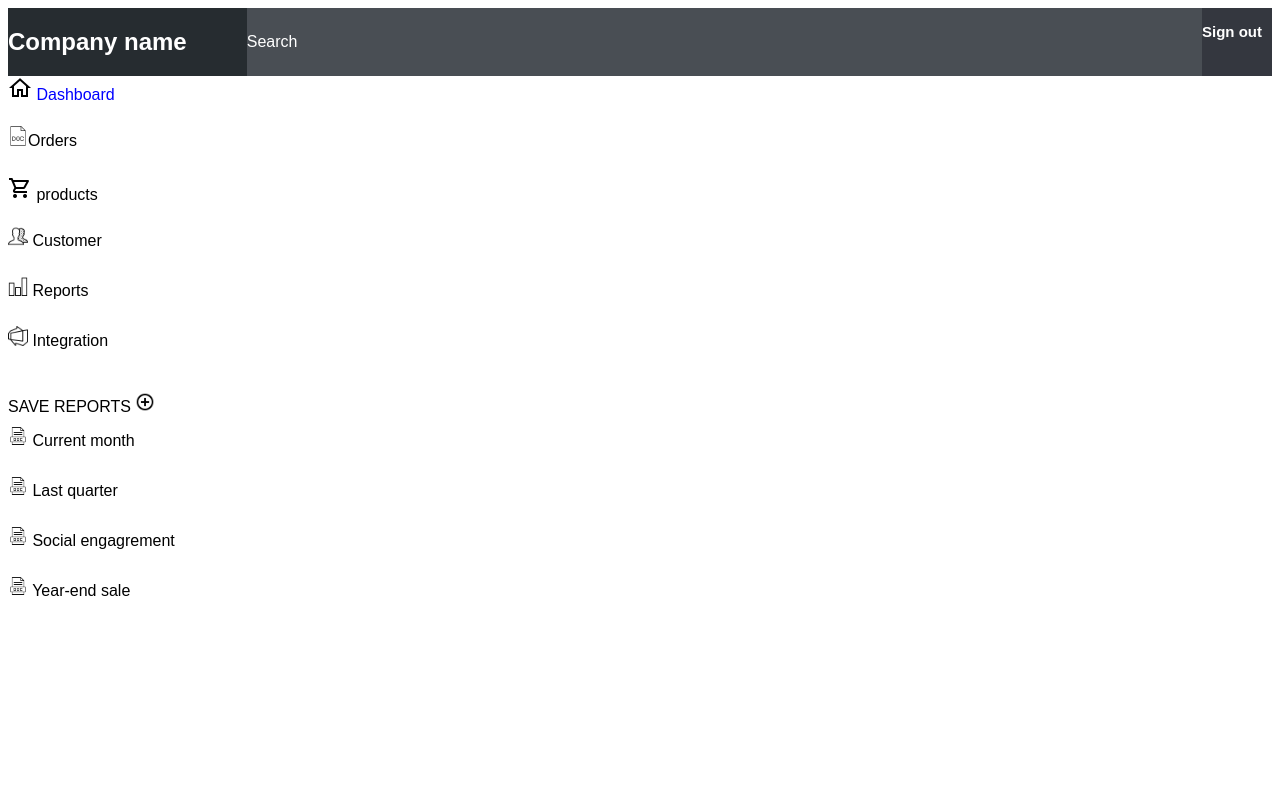
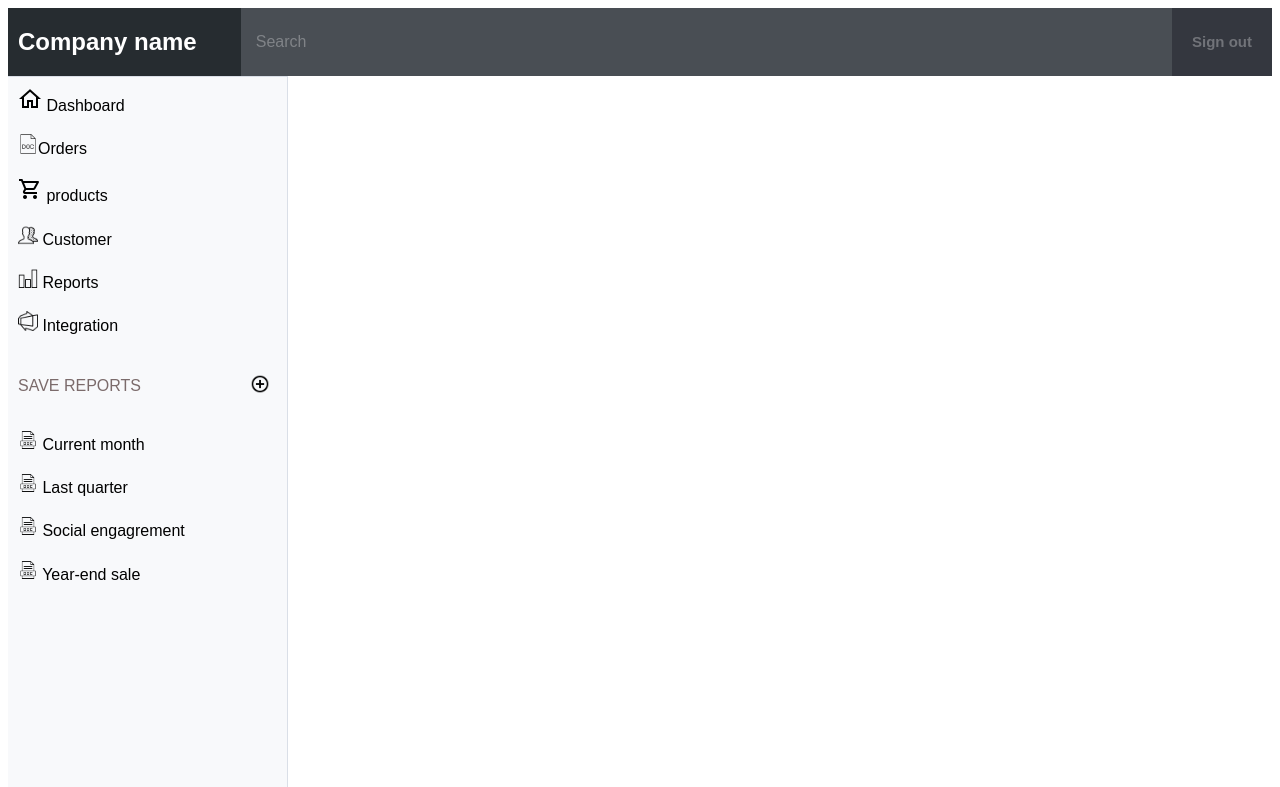
Before and after one commit to ehsanm-77/First-Action, a plain HTML site: page index.html in a window 1280 px wide. Drawn offline with Linux system fonts and the light colour scheme.

Commit message:
sidebarcompelet

```diff
--- a/index.html
+++ b/index.html
@@ -16,7 +16,7 @@
         Company name
        </h2>
        </div>
-       <p>
+       <p class="search">
         Search
        </p>
        <div class="ender">
@@ -25,41 +25,41 @@
        </h3>
        </div>
       </div>
-      <div>
+      <div class="sidebarcontainer">
         <div class="leftbar">
-          <div style="display:inline-block;color: blue;">
+          <div style="display:inline-block;" class="bar">
           <img src="icons8-home-24.png"/> Dashboard
           </div>
-          <div>
+          <div class="bar">
          <img src="./icons8-doc-32.png" width="20" />Orders
           </div>
-          <div>
+          <div class="bar">
           <img src="./icons8-shopping-cart-24.png"/> products
           </div>
-          <div>
+          <div class="bar">
          <img src="./icons8-member-50.png" width="20"/>  Customer
           </div>
-          <div>
+          <div class="bar">
            <img src="./icons8-bar-chart-50.png" width="20"/> Reports
           </div>
-          <div>
+          <div class="bar">
           <img src="./icons8-development-experience-through-the-native-integrations-of-azure-with-visual-studio-24.png" width="20"/> Integration
           </div>
           <div>
-           <p>
-            SAVE REPORTS <img src="./icons8-plus-24.png" width="20"/>
+           <p class="savereports bar">
+            SAVE REPORTS <img src="./icons8-plus-24.png" class="plusbtn" width="20"/ >
            </p>
           </div>
-          <div>
+          <div class="bar">
           <img src="./icons8-doc-64.png" width="20"/> Current month
           </div>
-          <div>
+          <div class="bar">
             <img src="./icons8-doc-64.png" width="20"/>  Last quarter
           </div>
-          <div>
+          <div class="bar">
             <img src="./icons8-doc-64.png" width="20"/>  Social engagrement
           </div>
-          <div>
+          <div class="bar">
             <img src="./icons8-doc-64.png" width="20"/>  Year-end sale
           </div>
         </div>
--- a/style.css
+++ b/style.css
@@ -1,6 +1,6 @@
 .top{
     display: grid;
-    grid-template-columns: .25fr 1fr 70px;
+    grid-template-columns: .25fr 1fr 100px;
     grid-template-rows: .12fr;
     background-color: #494e54;
     color: white;
@@ -17,13 +17,60 @@
 }
 .ender{
       background-color: #34373f;
+      width: 100px;
+      text-align: center;
+      display: flex;
+      align-items: center;
+      justify-content: center;
+      color: rgba(255, 255, 255, 0.3);
 }
 .firter{
     background-color: #262c30;
 }
 .leftbar{
-    display: grid;
-    grid-template-columns: .25fr;
-    grid-template-rows: repeat(11,50px) ;
+    display: flex;
+    /* grid-template-columns: .1000fr;
+    grid-template-rows: repeat(11,50px) ; */
     font-family: sans-serif;
+    background-color: #f8f9fb;
+    margin-top: 10px;
+    height: 100%;
+    flex-direction: column;
+    justify-content: space-between;
+    height: 70%;
 }
+
+.savereports{
+  color: rgb(123, 107, 107)
+}
+
+
+h2{
+  margin-left: 10px;
+
+}
+.sidebarcontainer{
+
+  padding-left: 10px;
+  height: 710px;
+  border-right: 0.5px solid #dadfe7;
+  border-top: 1px solid #dadfe7;
+  width: 269px;
+  background-color: #f8f9fb;
+}
+
+.search{
+  margin-left: 15px;
+  color: rgb(255, 255, 255, 0.3);
+}
+
+.bar:hover{
+  color: blue;
+  margin-left: 10px;
+}
+
+.plusbtn{
+  position: relative;
+  left: 105px;
+  top: 3px;
+}
```
